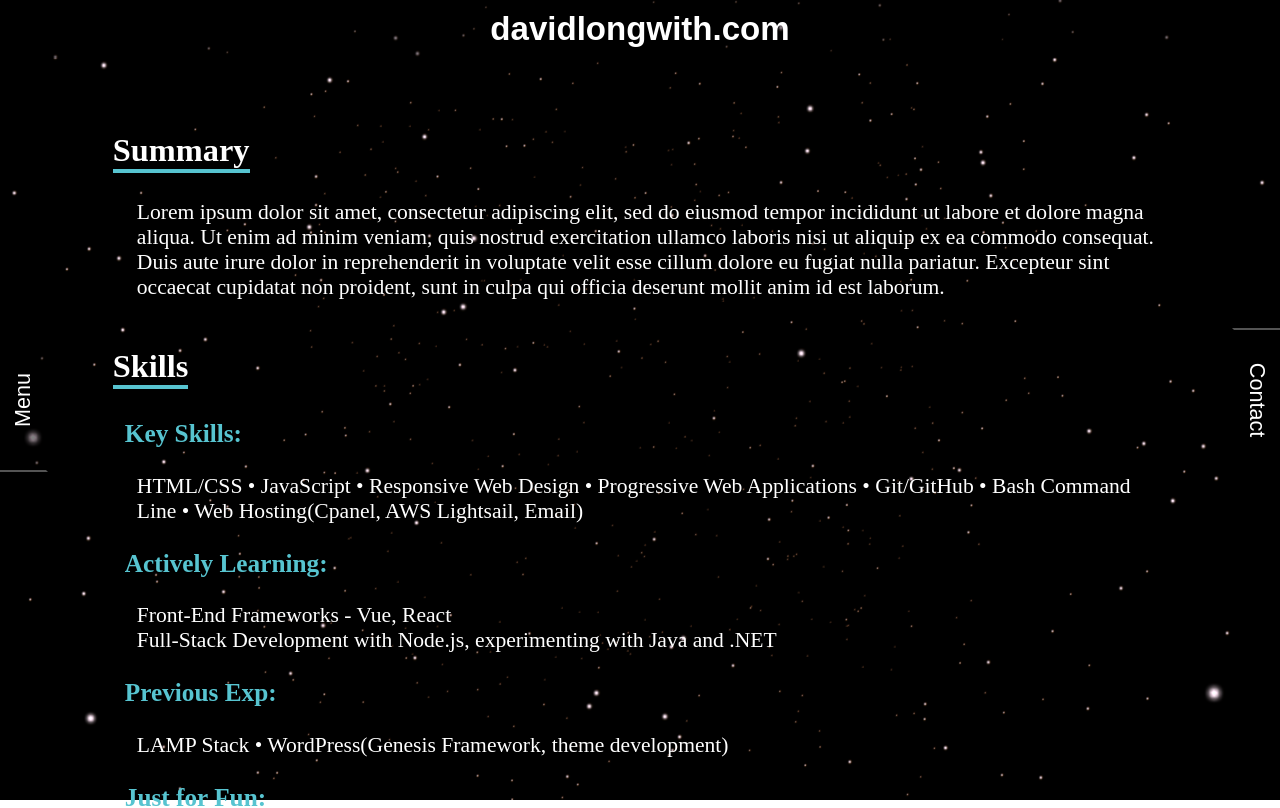
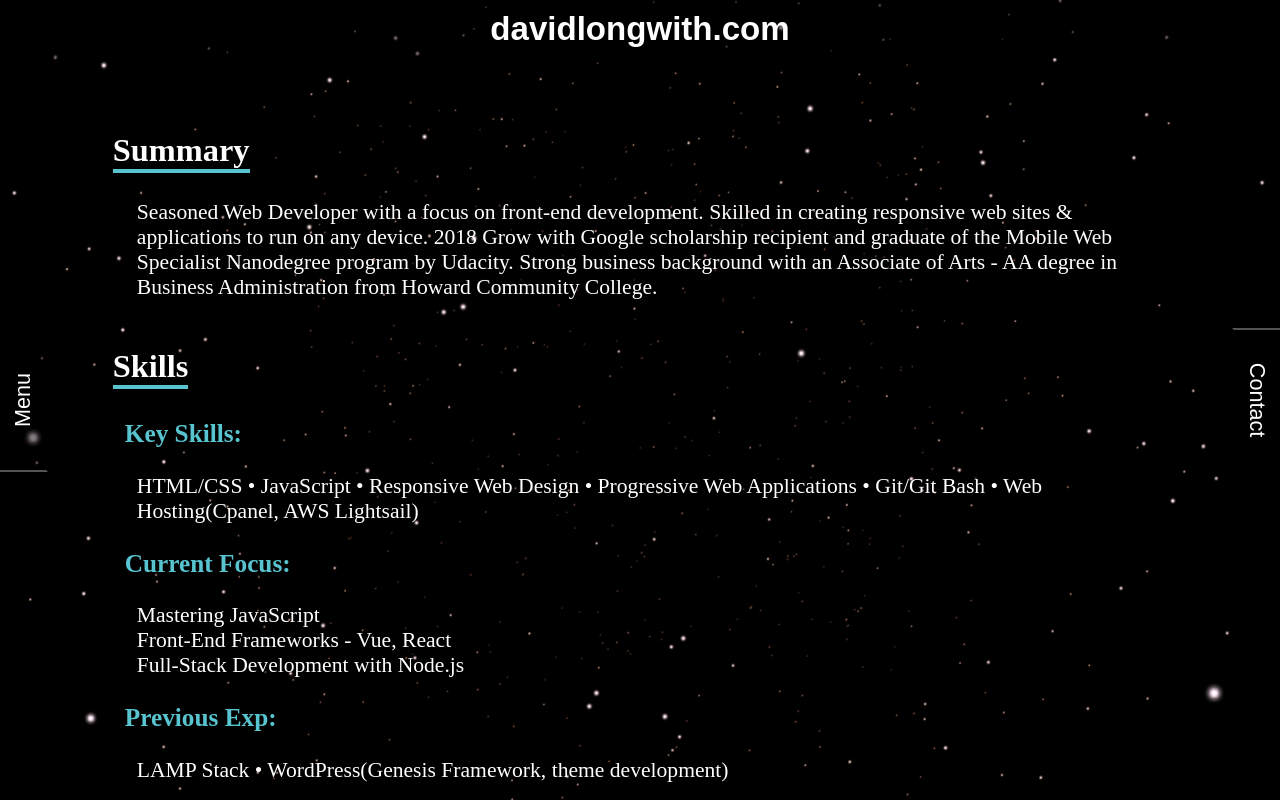
Before and after one commit to davidlongwith/portfolio-mysite-vue, a Vue app: page /about in a window 1280 px wide. Shown: the top 808 px of the page. Built offline with nearby package versions, Linux system fonts and the light colour scheme; a web font is replaced by a local one.

Commit message:
edit about page

```diff
--- a/src/views/About.vue
+++ b/src/views/About.vue
@@ -3,13 +3,12 @@
     <div class="content-block">
       <h2>Summary</h2>
       <p>
-        Lorem ipsum dolor sit amet, consectetur adipiscing elit, sed do eiusmod
-        tempor incididunt ut labore et dolore magna aliqua. Ut enim ad minim
-        veniam, quis nostrud exercitation ullamco laboris nisi ut aliquip ex ea
-        commodo consequat. Duis aute irure dolor in reprehenderit in voluptate
-        velit esse cillum dolore eu fugiat nulla pariatur. Excepteur sint
-        occaecat cupidatat non proident, sunt in culpa qui officia deserunt
-        mollit anim id est laborum.
+        Seasoned Web Developer with a focus on front-end development. Skilled in
+        creating responsive web sites &amp; applications to run on any device.
+        2018 Grow with Google scholarship recipient and graduate of the Mobile
+        Web Specialist Nanodegree program by Udacity. Strong business background
+        with an Associate of Arts - AA degree in Business Administration from
+        Howard Community College.
       </p>
     </div>
     <div class="content-block">
@@ -17,14 +16,14 @@
       <h3>Key Skills:</h3>
       <p>
         HTML/CSS &bull; JavaScript &bull; Responsive Web Design &bull;
-        Progressive Web Applications &bull; Git/GitHub &bull; Bash Command Line
-        &bull; Web Hosting(Cpanel, AWS Lightsail, Email)
+        Progressive Web Applications &bull; Git/Git Bash &bull; Web
+        Hosting(Cpanel, AWS Lightsail)
       </p>
-      <h3>Actively Learning:</h3>
+      <h3>Current Focus:</h3>
       <p>
-        Front-End Frameworks - Vue, React
-        <br />Full-Stack Development with Node.js, experimenting with Java and
-        .NET
+        Mastering JavaScript
+        <br />Front-End Frameworks - Vue, React <br />Full-Stack Development
+        with Node.js
       </p>
       <h3>Previous Exp:</h3>
       <p>LAMP Stack &bull; WordPress(Genesis Framework, theme development)</p>
@@ -34,8 +33,8 @@
     <div class="content-block">
       <h2>Education</h2>
       <p>
-        Business Administration, Associate of Arts - AA <br />Howard Community
-        College <br />Graduated Spring 2014
+        Business Administration, Associate of Arts - AA
+        <br />Howard Community College <br />Graduated Spring 2014
       </p>
     </div>
     <div class="content-block">
@@ -51,7 +50,10 @@
         scholarship to the Mobile Web Specialist nanodegree program by Udacity
         in partnership with Google
       </p>
-      <p>Self-taught Web Developer <br />Since 2015</p>
+      <p>
+        Self-taught Web Developer
+        <br />Since 2015
+      </p>
     </div>
     <div id="resume" class="content-block"></div>
   </div>
```
